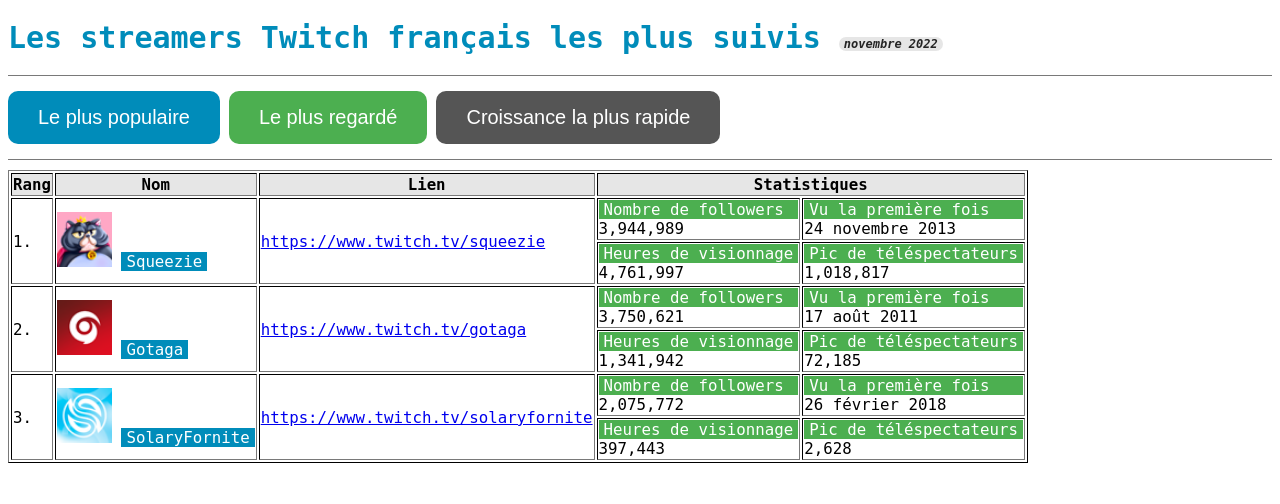
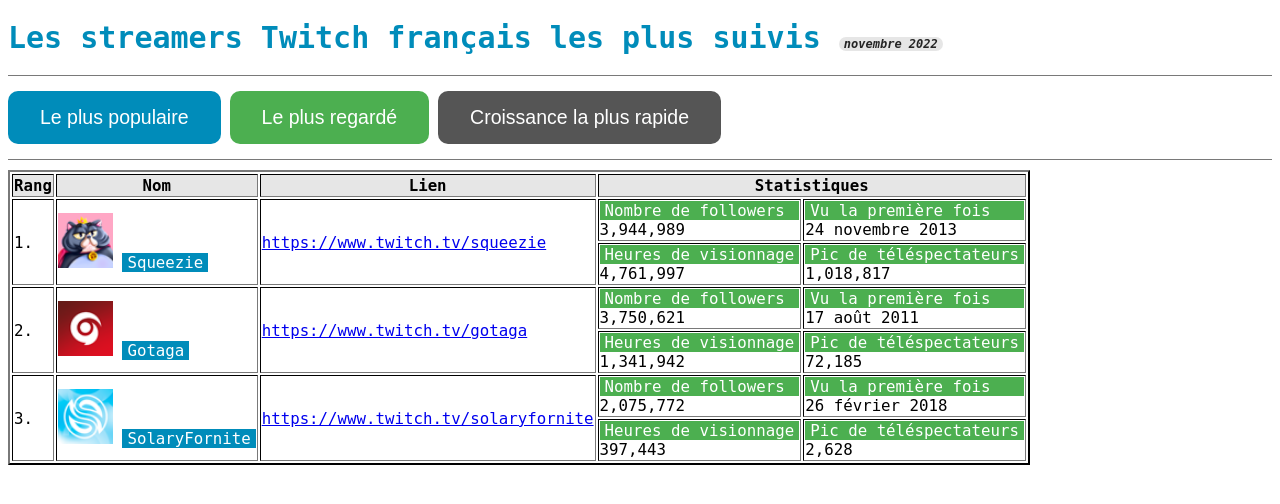
Before and after one commit to flex-57/CDA_2409_FG, a PHP site: page /pages/twitch.html in a window 1280 px wide. Shown: the top 504 px of the page. Run offline with PHP 8.4, Linux system fonts and the light colour scheme.

Commit message:
rectification taille police

```diff
--- a/Web/mini_pages/assets/css/twitch.css
+++ b/Web/mini_pages/assets/css/twitch.css
@@ -27,10 +27,10 @@ nav {
 
 .btn {
     border: none;
-    padding: 15px 30px;
+    padding: 15px 32px;
     border-radius: 10px;
     color: #fff;
-    font-size: 1.33em;
+    font-size: 1.3em;
     cursor: pointer;
 }
 
@@ -71,7 +71,7 @@ nav .btn-green:hover {
 }
 
 table {
-    border: 1px outset var(--black);
+    border: 2px outset var(--black);
     font-size: 1.05em;
 }
 
```
